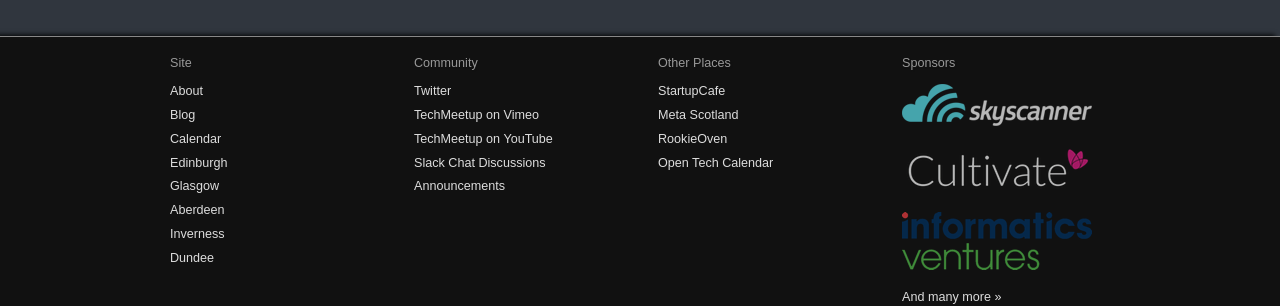
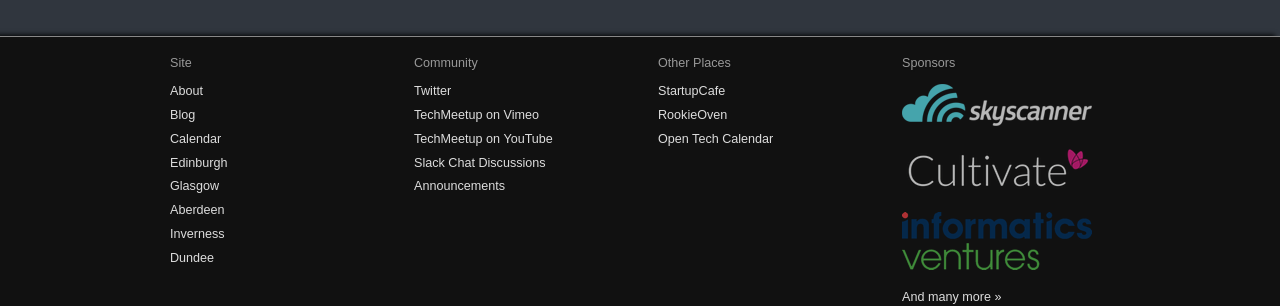
Before and after one commit to techmeetup/techmeetup.co.uk, a Jekyll site: the page built from index.html, in a window 1280 px wide. Shown: the part 1120-1426 px from the top of the page. Built offline with Jekyll 4.4.1, drawn with Linux system fonts in a browser that asks for light colours.

Commit message:
Remove link that was pointing to an expired domain

```diff
--- a/_layouts/default.html
+++ b/_layouts/default.html
@@ -63,7 +63,6 @@
           <h4>Other Places</h4>
           <ul>
             <li><a href="http://startupcafe.co.uk">StartupCafe</a></li>
-            <li><a href="http://metascotland.com/">Meta Scotland</a></li>
             <li><a href="http://www.rookieoven.com/">RookieOven</a></li>
             <li><a href="http://opentechcalendar.co.uk/">Open Tech Calendar</a></li>
           </ul>
```
